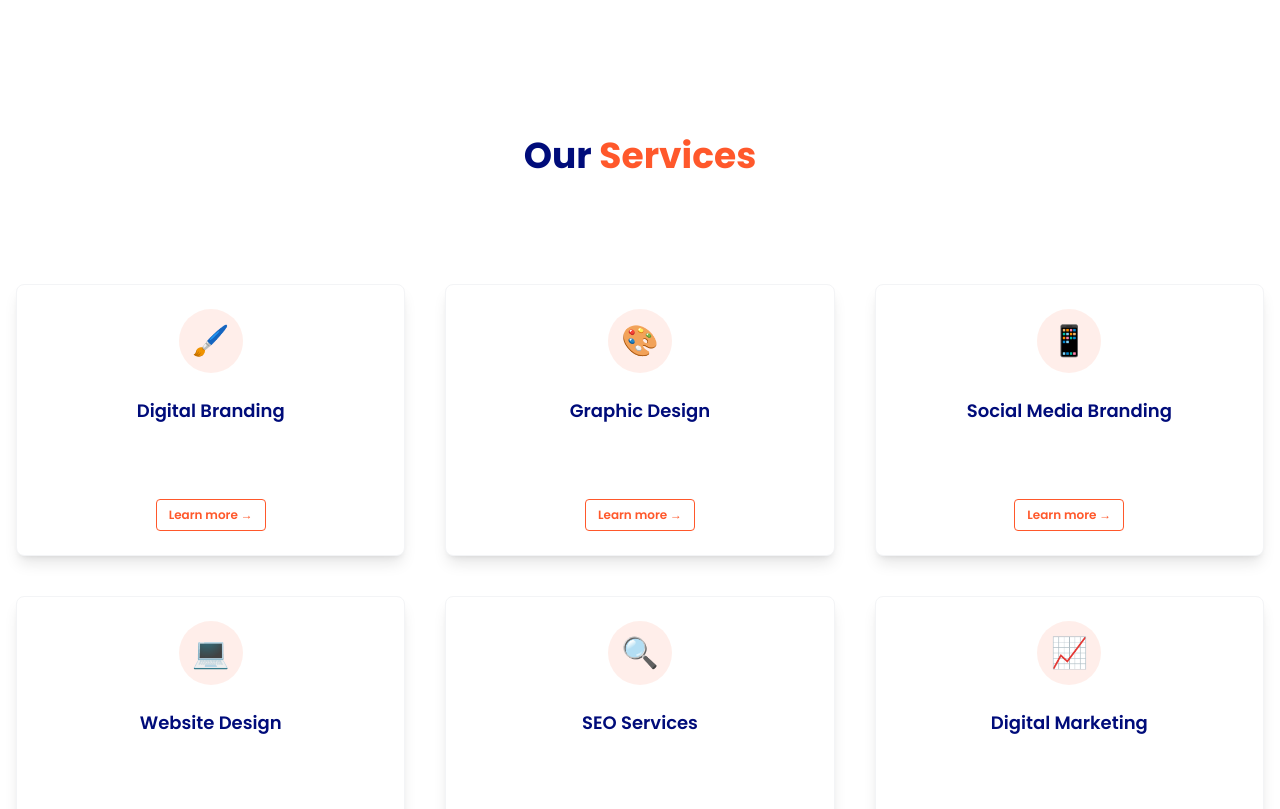
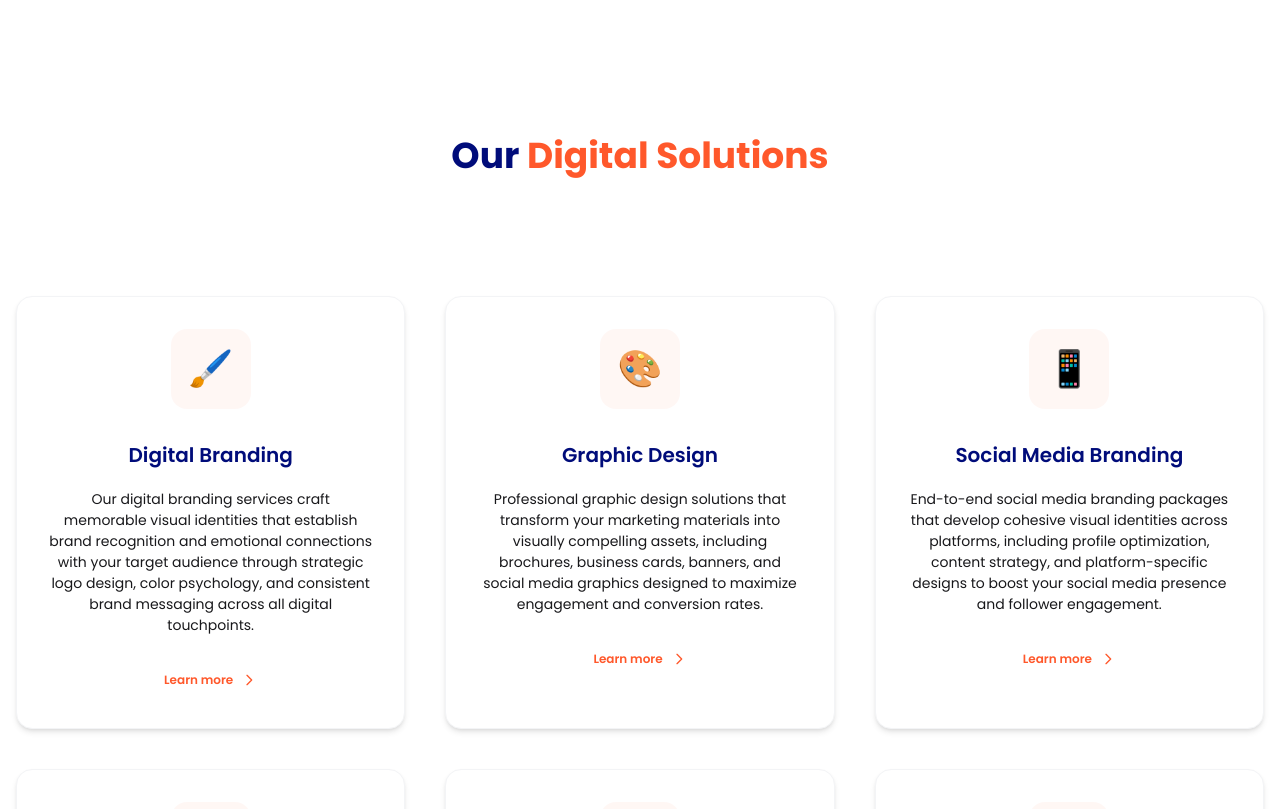
Before and after one commit to matthewkuria/brandriko, a Next.js app: page / in a window 1280 px wide. Shown: the part 1940-2749 px from the top of the page. Built offline with nearby package versions, Linux system fonts and the light colour scheme.

Commit message:
Add custom contact page

```diff
--- a/app/components/ServicesShowcase.tsx
+++ b/app/components/ServicesShowcase.tsx
@@ -1,77 +1,187 @@
+"use client";
+import { motion } from "framer-motion";
+import Link from "next/link";
+
 const services = [
   {
     title: "Digital Branding",
-    description: "Create a memorable identity that resonates with your audience.",
-    icon: "🖌️"
+    description:
+      "Our digital branding services craft memorable visual identities that establish brand recognition and emotional connections with your target audience through strategic logo design, color psychology, and consistent brand messaging across all digital touchpoints.",
+    icon: "🖌️",
+    slug: "digital-branding",
+    keywords: ["brand identity", "logo design", "visual branding"],
   },
   {
     title: "Graphic Design",
-    description: "Visually stunning assets that communicate your brand values.",
-    icon: "🎨"
+    description:
+      "Professional graphic design solutions that transform your marketing materials into visually compelling assets, including brochures, business cards, banners, and social media graphics designed to maximize engagement and conversion rates.",
+    icon: "🎨",
+    slug: "graphic-design",
+    keywords: ["print design", "marketing materials", "visual content"],
   },
   {
     title: "Social Media Branding",
-    description: "Cohesive presence across all social platforms.",
-    icon: "📱"
+    description:
+      "End-to-end social media branding packages that develop cohesive visual identities across platforms, including profile optimization, content strategy, and platform-specific designs to boost your social media presence and follower engagement.",
+    icon: "📱",
+    slug: "social-media",
+    keywords: ["social media marketing", "content strategy", "platform branding"],
   },
   {
-    title: "Website Design",
-    description: "Beautiful, functional websites that convert visitors.",
-    icon: "💻"
+    title: "Website Design & Development",
+    description:
+      "Custom website design and development services that create responsive, user-friendly sites with optimized conversion paths, fast load times, and mobile-first designs to maximize your online visibility and lead generation.",
+    icon: "💻",
+    slug: "web-design",
+    keywords: ["responsive design", "UX/UI", "conversion optimization"],
   },
   {
     title: "SEO Services",
-    description: "Get found by your ideal customers online.",
-    icon: "🔍"
+    description:
+      "Comprehensive SEO strategies including keyword research, on-page optimization, technical SEO audits, and content optimization to improve your search rankings and drive qualified organic traffic to your website.",
+    icon: "🔍",
+    slug: "seo",
+    keywords: ["search engine optimization", "keyword strategy", "organic traffic"],
   },
   {
     title: "Digital Marketing",
-    description: "Targeted campaigns that deliver real results.",
-    icon: "📈"
-  }
+    description:
+      "Data-driven digital marketing campaigns leveraging PPC advertising, email marketing, and conversion rate optimization to increase your online visibility, generate qualified leads, and maximize marketing ROI.",
+    icon: "📈",
+    slug: "digital-marketing",
+    keywords: ["PPC advertising", "email campaigns", "lead generation"],
+  },
 ];
 
 export default function ServicesShowcase() {
   return (
-    <section className="py-20 bg-base-100">
+    <section
+      id="services"
+      className="py-20 bg-base-100"
+      itemScope
+      itemType="https://schema.org/Service"
+    >
       <div className="container mx-auto px-4">
         {/* Section Title */}
-        <div className="text-center mb-16">
-          <h2 className="text-4xl font-bold mb-4 text-secondary">
-            Our <span className="text-primary">Services</span>
+        <div
+          className="text-center mb-12"
+          itemProp="provider"
+          itemScope
+          itemType="https://schema.org/Organization"
+        >
+          <h2
+            className="text-3xl md:text-4xl font-bold mb-4 text-secondary"
+            itemProp="name"
+          >
+            Our <span className="text-primary">Digital Solutions</span>
           </h2>
-          <p className="text-xl text-neutral">
-            Comprehensive solutions tailored to your brand's needs
+          <meta
+            itemProp="description"
+            content="Comprehensive digital services to grow your business online"
+          />
+          <p className="text-lg md:text-xl text-neutral max-w-2xl mx-auto">
+            Professional services designed to{" "}
+            <span itemProp="slogan">
+              elevate your online presence and drive measurable results
+            </span>
           </p>
         </div>
 
         {/* Services Grid */}
         <div className="grid grid-cols-1 md:grid-cols-2 lg:grid-cols-3 gap-10">
           {services.map((service, index) => (
-            <div
+            <motion.div
               key={index}
-              className="card bg-base-100 shadow-lg hover:shadow-2xl hover:-translate-y-2 transition-all duration-300 border border-gray-100"
+              initial={{ opacity: 0, y: 30 }}
+              whileInView={{ opacity: 1, y: 0 }}
+              transition={{ delay: index * 0.15, duration: 0.6 }}
+              whileHover={{ scale: 1.03 }}
+              viewport={{ once: true }}
+              itemScope
+              itemType="https://schema.org/Service"
+              className="card bg-white shadow-md hover:shadow-xl transition-all duration-300 border border-gray-100 hover:border-primary/30 group rounded-2xl"
             >
-              <div className="card-body items-center text-center">
+              <Link
+                href={`/services/${service.slug}`}
+                className="block h-full"
+                itemProp="url"
+              >
+                <div className="card-body items-center text-center p-8">
+                  {/* Icon */}
+                  <motion.div
+                    whileHover={{ rotate: 8 }}
+                    className="w-20 h-20 flex items-center justify-center rounded-2xl bg-primary/5 group-hover:bg-primary/10 transition-all duration-300 mb-6"
+                  >
+                    <span
+                      className="text-4xl"
+                      itemProp="image"
+                      aria-hidden="true"
+                    >
+                      {service.icon}
+                    </span>
+                  </motion.div>
 
-                {/* Icon with circle */}
-                <div className="w-16 h-16 flex items-center justify-center rounded-full bg-primary/10 text-3xl mb-4">
-                  {service.icon}
+                  {/* Title */}
+                  <h3
+                    className="card-title text-secondary text-xl font-semibold mb-3"
+                    itemProp="serviceType"
+                  >
+                    {service.title}
+                  </h3>
+                  <meta
+                    itemProp="keywords"
+                    content={service.keywords.join(", ")}
+                  />
+
+                  {/* Description */}
+                  <p className=" mb-5" itemProp="description">
+                    {service.description}
+                  </p>
+
+                  {/* CTA */}
+                  <div className="card-actions mt-auto">
+                    <button
+                      className="btn btn-sm btn-ghost text-primary group-hover:underline flex items-center gap-2"
+                      aria-label={`Learn more about ${service.title}`}
+                      itemProp="hasOfferCatalog"
+                    >
+                      Learn more
+                      <svg
+                        xmlns="http://www.w3.org/2000/svg"
+                        className="h-4 w-4"
+                        fill="none"
+                        viewBox="0 0 24 24"
+                        stroke="currentColor"
+                      >
+                        <path
+                          strokeLinecap="round"
+                          strokeLinejoin="round"
+                          strokeWidth={2}
+                          d="M9 5l7 7-7 7"
+                        />
+                      </svg>
+                    </button>
+                  </div>
                 </div>
+              </Link>
+            </motion.div>
+          ))}
+        </div>
 
-                <h3 className="card-title text-secondary text-lg">
-                  {service.title}
-                </h3>
-                <p className="text-neutral">{service.description}</p>
-
-                <div className="card-actions mt-4">
-                  <button className="btn btn-sm btn-outline border-primary text-primary hover:bg-primary hover:text-white transition">
-                    Learn more →
-                  </button>
-                </div>
-              </div>
-            </div>
-          ))}
+        {/* CTA */}
+        <div className="text-center mt-20">
+          <p className="text-lg mb-6 text-neutral">
+            Need a customized solution for your business?
+          </p>
+          <Link
+            href="/contact"
+            className="btn btn-primary px-8 py-4 text-lg rounded-xl shadow-md hover:shadow-lg transition-all hover:scale-105"
+            itemProp="potentialAction"
+            itemScope
+            itemType="https://schema.org/ContactPage"
+          >
+            Request Free Consultation
+          </Link>
         </div>
       </div>
     </section>
--- a/app/components/Testimonials.tsx
+++ b/app/components/Testimonials.tsx
@@ -39,7 +39,7 @@ export default function Testimonials() {
             >
               <div className="card-body">
                 <div className="text-primary text-2xl mb-4">★★★★★</div>
-                <p className="mb-6 italic">&quot;{t.text}&quot;</p>
+                <p className="mb-6 text-black italic">&quot;{t.text}&quot;</p>
 
                 {/* Avatar + Info */}
                 <div className="flex items-center">
```
Also changed, not shown: app/components/BrandElevationCTA.tsx (+16 -64 lines), app/components/NavBar.tsx (+33 -32 lines).
